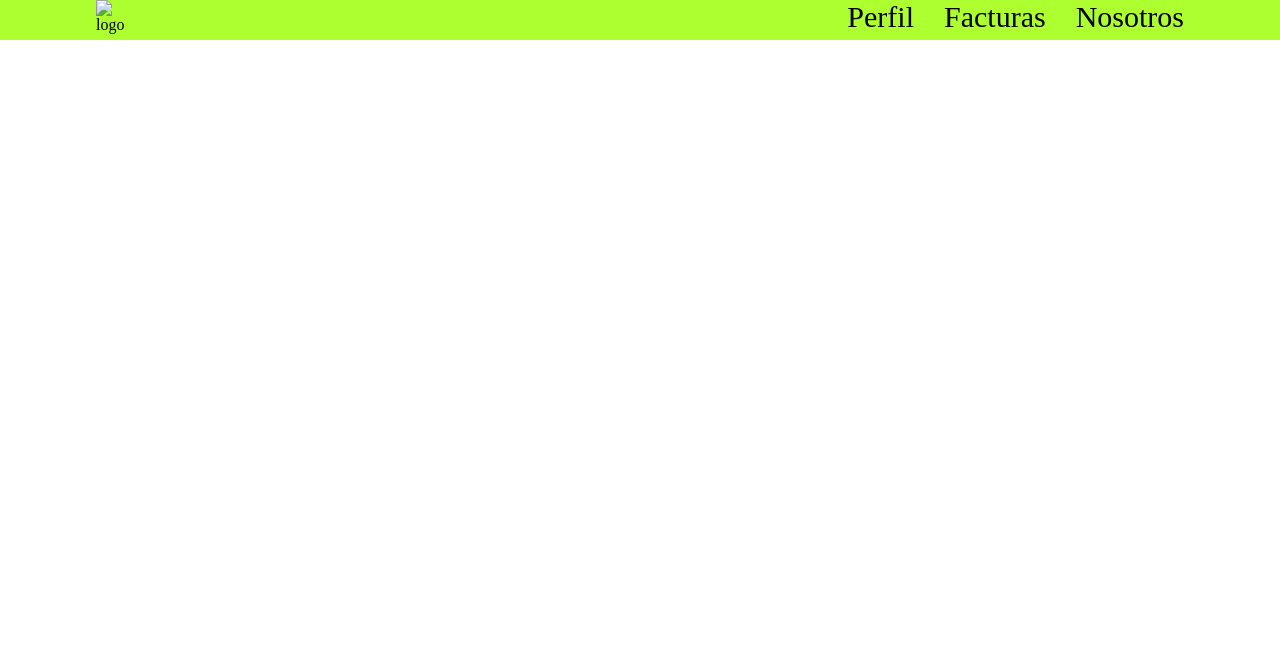
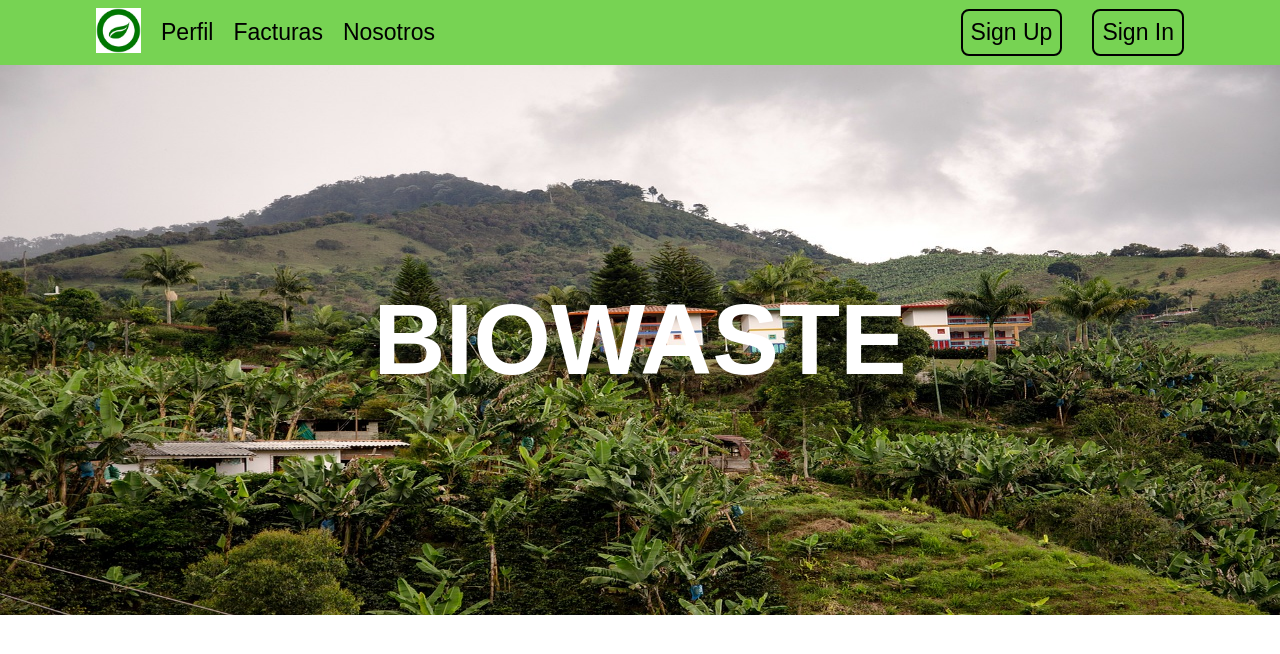
Before and after one commit to JODHON/INSI, a plain HTML site: page index.html in a window 1280 px wide. Drawn offline with Linux system fonts and the light colour scheme.

Commit message:
una previa por hoy zzzz

```diff
--- a/index.html
+++ b/index.html
@@ -8,17 +8,30 @@
     <title>Bio-Waste</title>
 </head>
 <body>
-    <header class="header">
-        <div class="navbar">
-            <img src="logo.jpeg" alt="logo" class="logo">
-            <ul class="nav_list">
-                <li class="nav_item">Perfil</li>
-                <li class="nav_item">Facturas</li>
-                <li class="nav_item">Nosotros</li>
-            </ul>
+    <header class="header flexeo">
+        <div class="navbar flexeo">
+            <div class="left_nav flexeo">
+                <a href="#"><img src="logo.jpeg" alt="logo" class="logo"></a>
+                <ul class="nav_listL flexeo">
+                    <a href="#"><li class="nav_itemL fonts">Perfil</li></a>
+                    <a href="#"><li class="nav_itemL fonts">Facturas</li></a>
+                    <a href="#"><li class="nav_itemL fonts">Nosotros</li></a>
+                </ul>
+            </div>
+            <div class="right_nav flexeo">
+                <ul class="nav_listR flexeo">
+                    <a href="#" class="fonts"><li class="nav_itemR">Sign Up</li></a>
+                    <a href="#" class="fonts"><li class="nav_itemR fonts">Sign In</li></a>
+                </ul>
+            </div>
         </div>
     </header>
-
+    <main>
+        <section>
+            <img src="fondo.jpeg" alt="fondo" class="img_fondo">
+            <h1 class="name fonts">BIOWASTE</h1>
+        </section>
+    </main>
 
 
 
--- a/style.css
+++ b/style.css
@@ -1,31 +1,96 @@
+/* Bases del codigo */
+
 * {
     margin: 0;
     padding: 0;
 }
-
-.header {
+.flexeo {
     display: flex;
     justify-content: center;
-    background-color: greenyellow;
+    align-items: center;
+}
+.fonts {
+    font-size: 23px;
+    font-family: sans-serif;
+    font-style: none;
+    color: black;
+}
+
+
+
+/* Barra superior de navegacion */
+.header {
+    background-color: #77D353;
+    height: 65px;
 }
 
 .navbar {
-    display: flex;
     justify-content: space-between;
     width: 85%;
 }
 
+/* .left_nav {
+
+} */
+
+/* .right_nav {
+
+} */
+
 .logo {
-    height: 40px;
-    width: 40px;
+    height: 45px;
+    width: 45px;
+    margin-right: 20px;
 }
 
-.nav_list {
-    display: flex;
+.nav_listL {
+    gap: 20px;
+}
+
+.nav_itemL {
+    list-style: none;
+}
+
+.nav_listR {
     gap: 30px;
 }
 
-.nav_item {
+.nav_itemR {
     list-style: none;
-    font-size: 30px;
+    margin: 8px;
 }
+
+.nav_listR a {
+    text-decoration: none;
+    border-style: solid;
+    border-radius: 8px;
+    border-width: 2px;
+}
+
+.nav_listL a {
+    text-decoration: none;
+}
+
+
+/* Main section */
+.img_fondo {
+    top: 65px;
+    width: 100%;
+    height: 550px;
+    position: absolute;
+}
+
+section {
+    display: flex;
+    align-items: center;
+    justify-content: center;
+}
+
+.name {
+    position: relative;
+    z-index: 999;
+    font-size: 100px;
+    color: white;
+    /* left: 35%; */
+    top: 217px;
+}
```
Also changed, not shown: fondo.jpeg (added), logo.jpeg (added).
